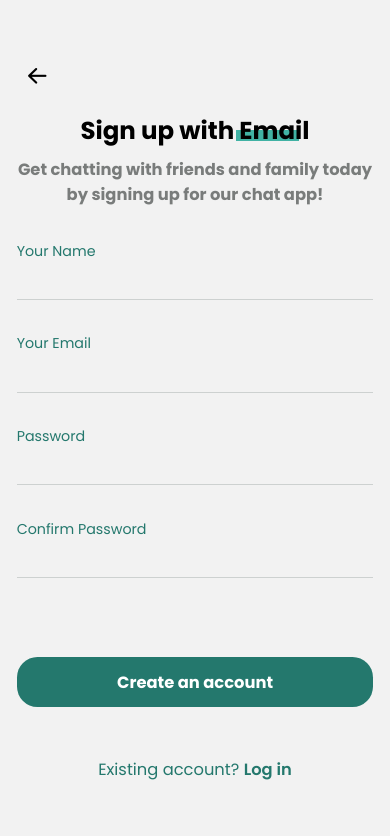
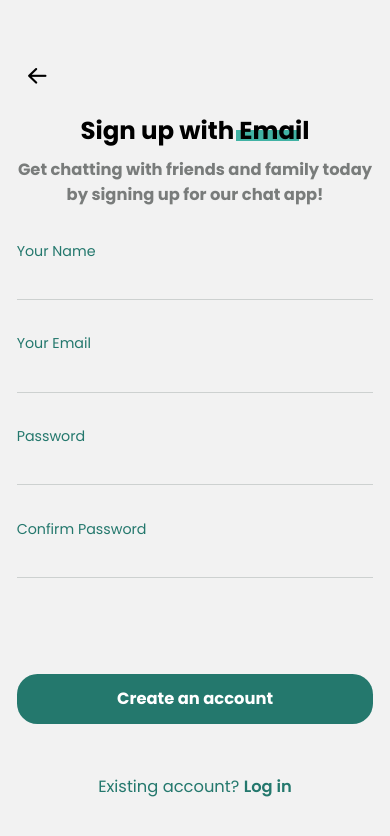
Before and after one commit to PhilaNgcamu/chat-app, a React Native app: screen /UserSignUp in a window 390 px wide. Shown: the top 836 px of the page. Built offline with nearby package versions, Linux system fonts and the light colour scheme; no server answers.

Commit message:
Fix responsivenesss

```diff
--- a/components/user_sign_up/UserSignUp.js
+++ b/components/user_sign_up/UserSignUp.js
@@ -1,5 +1,5 @@
 import React from "react";
-import { View, Text, ActivityIndicator, StyleSheet } from "react-native";
+import { View, Text, ActivityIndicator, StyleSheet, Alert } from "react-native";
 import { useFonts } from "expo-font";
 import { StatusBar } from "expo-status-bar";
 import { useDispatch, useSelector } from "react-redux";
@@ -58,8 +58,7 @@ const UserSignUp = ({ navigation }) => {
         email: email,
       });
     } catch (error) {
-      console.error(error);
-      dispatch(setError(error.message));
+      Alert.alert(error.message);
     } finally {
       dispatch(setName(""));
       dispatch(setEmail(""));
@@ -98,8 +97,6 @@ const UserSignUp = ({ navigation }) => {
           Get chatting with friends and family today by signing up for our chat
           app!
         </Text>
-
-        {error && <Text style={styles.error}>{error}</Text>}
 
         <InputField
           label="Your Name"
@@ -245,7 +242,7 @@ const styles = StyleSheet.create({
   },
   chooseOptions: {
     position: "relative",
-    top: verticalScale(60),
+    top: verticalScale(76),
   },
   error: {
     color: "red",
```
